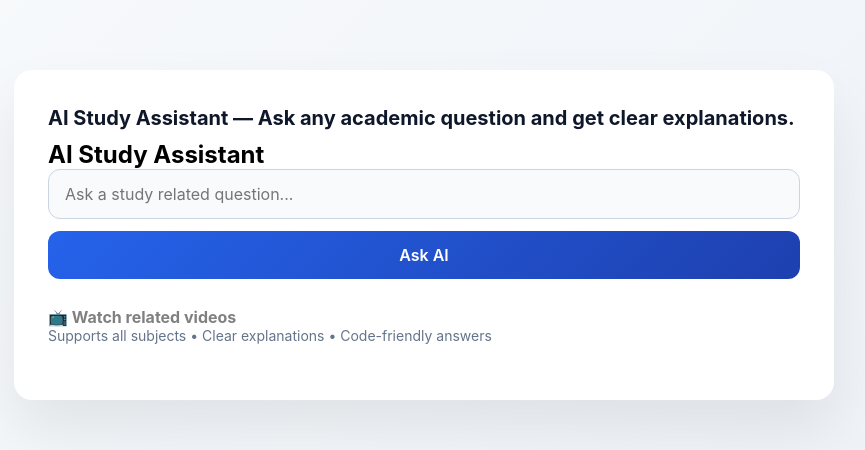
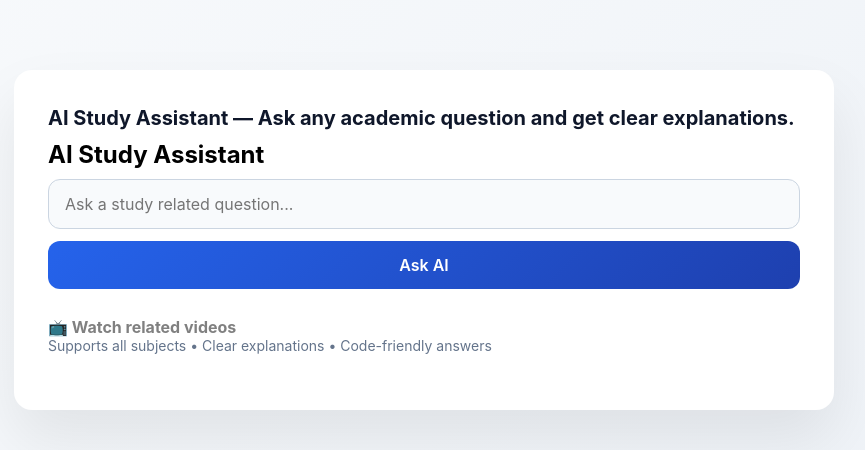
Before and after one commit to Aryan7-cmd/Study-portal, a PHP site: page /ai_search.php in a window 1280 px wide. Shown: the part 59-509 px from the top of the page, without its empty margins (216-1081 px from the left). Run offline with PHP 8.4, Linux system fonts and the light colour scheme; a user stored in the database is signed in; data that the repository does not hold is empty.

Commit message:
update ai search

```diff
--- a/ai_search.php
+++ b/ai_search.php
@@ -120,7 +120,7 @@ Output rules:
         </ul>
     </nav>
 <div class="ai-container">
-    <h2>AI Study Assistant</h2>
+    <h2 style="margin-bottom: 10px;">AI Study Assistant</h2>
 
     <form method="POST">
         <input type="text" name="question" placeholder="Ask a study related question..." required>
```
